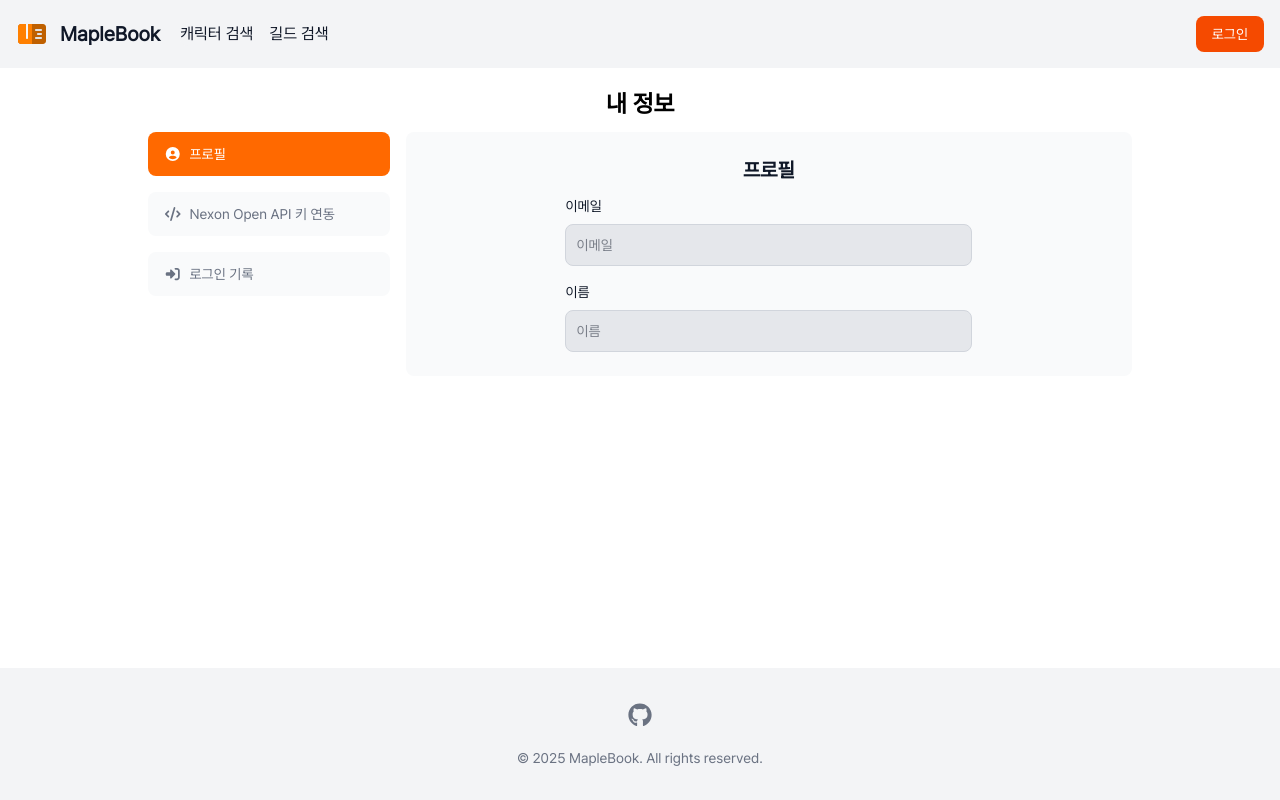
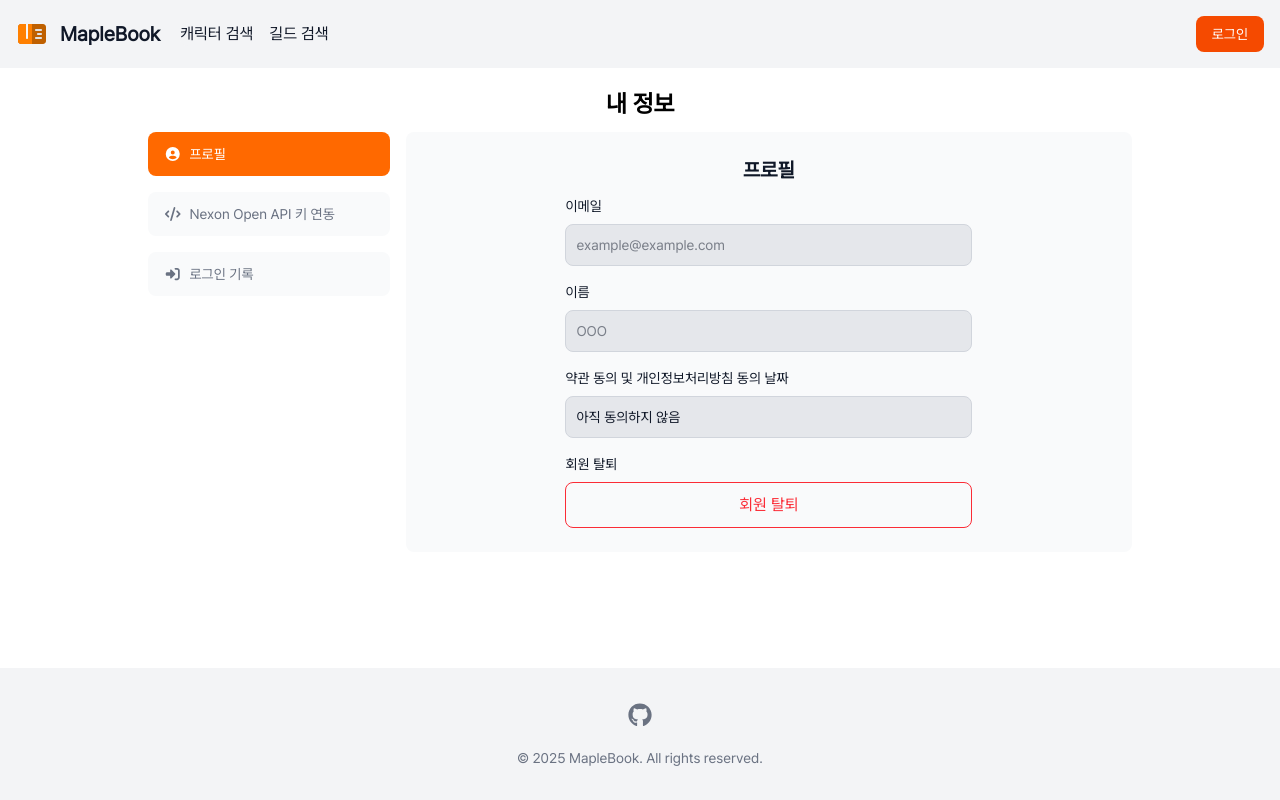
Before and after one commit to PARKSEHYUNN/MapleBook, a Next.js app: page /mypage in a window 1280 px wide. Built offline with nearby package versions, Linux system fonts and the light colour scheme; no server answers.

Commit message:
Update Withdraw

```diff
--- a/next-auth.d.ts
+++ b/next-auth.d.ts
@@ -8,11 +8,13 @@ declare module "next-auth" {
     user: {
       id: string;
       termsAgreed: boolean;
+      termsAgreedAt: Date | null;
       mainCharacter: Character | null;
     } & DefaultSession["user"];
   }
 
   interface User extends DefaultUser {
     termsAgreed: boolean;
+    termsAgreedAt: Date | null;
   }
 }
--- a/package.json
+++ b/package.json
@@ -22,7 +22,8 @@
     "next-auth": "^5.0.0-beta.30",
     "react": "19.2.0",
     "react-dom": "19.2.0",
-    "react-markdown": "^10.1.0"
+    "react-markdown": "^10.1.0",
+    "sweetalert2": "^11.26.3"
   },
   "devDependencies": {
     "@tailwindcss/postcss": "^4",
--- /dev/null
+++ b/src/app/api/withdraw/route.ts
@@ -0,0 +1,37 @@
+// src/app/api/withdraw/route.ts
+
+import { auth } from "@/auth";
+import { prisma } from "@/lib/prisma";
+import { NextResponse } from "next/server";
+
+export async function DELETE(req: Request) {
+  try {
+    const session = await auth();
+
+    if (!session || !session.user || !session.user.id)
+      return NextResponse.json({ error: "Unauthorized" }, { status: 401 });
+
+    const userId = session.user.id;
+
+    await prisma.$transaction(async (tx) => {
+      await tx.character.updateMany({
+        where: { userId: userId },
+        data: {
+          userId: null,
+        },
+      });
+
+      await tx.user.delete({
+        where: { id: userId },
+      });
+    });
+
+    return NextResponse.json({ success: true }, { status: 200 });
+  } catch (error) {
+    console.error("Error during user withdrawal:", error);
+    return NextResponse.json(
+      { error: "Internal Server Error" },
+      { status: 500 }
+    );
+  }
+}
--- a/src/app/mypage/page.tsx
+++ b/src/app/mypage/page.tsx
@@ -3,8 +3,10 @@
 "use client";
 
 import { useHash } from "@/hooks/useHash";
-import { useMemo } from "react";
-import { useSession } from "next-auth/react";
+import { useMemo, useState } from "react";
+import { signOut, useSession } from "next-auth/react";
+
+import Swal from "sweetalert2";
 
 import { FontAwesomeIcon } from "@fortawesome/react-fontawesome";
 import {
@@ -29,10 +31,75 @@ const getValidTabId = (hash: string) => {
 export default function MypagePage() {
   const { data: session, status } = useSession();
 
+  const [isWithdrawLoading, setIsWithdrawLoading] = useState(false);
+
   const hash = useHash();
   const activeTab = useMemo(() => {
     return getValidTabId(hash);
   }, [hash]);
+
+  const agreedAt = session?.user?.termsAgreedAt;
+  const formattedDate = agreedAt
+    ? new Date(agreedAt).toLocaleDateString("ko-KR")
+    : "아직 동의하지 않음";
+
+  const handleWithdrawal = () => {
+    setIsWithdrawLoading(true);
+
+    Swal.fire({
+      title: "정말로 탈퇴하시겠습니까?",
+      html: `
+        <div style="text-align: left; padding: 0 1rem;">
+          <p>계정을 탈퇴하면 다음 정보가 <strong>영구적으로 삭제</strong>되며, 복구할 수 없습니다.</p>
+          <ul style="list-style-position: inside; margin: 10px 0;">
+            <li style="margin-left: 10px;">- 계정 정보 (이메일, 프로필)</li>
+            <li style="margin-left: 10px;">- Google 소셜 로그인 연동 정보</li>
+            <li style="margin-left: 10px;">- 연동된 NEXON Open API 키</li>
+          </ul>
+
+          <p style="font-weight: bold; margin-top: 15px;">[유지되는 정보 안내]</p>
+          <ul style="list-style-position: inside; margin: 10px 0;">
+            <li style="margin-left: 10px;">- 회원님이 등록한 <strong>캐릭터 정보</strong>는 삭제되지 않고, 검색 가능한 공용 데이터로 유지됩니다.</li>
+            <li style="margin-left: 10px;">- 이용약관(제17조 4항)에 따라, 작성하신 <strong>방명록</strong> 등은 <strong>닉네임과 함께 유지</strong>됩니다.</li>
+          </ul>
+        </div>
+      `,
+      icon: "warning",
+      showCancelButton: true,
+      confirmButtonText: "예, 위 내용을 확인했으며 탈퇴합니다.",
+      cancelButtonText: "취소",
+      customClass: {
+        confirmButton:
+          "text-red-500 bg-transparent text-red-500 border border-red-500 hover:text-white hover:bg-red-500 cursor-pointer px-4 py-2.5 rounded-lg me-2",
+        cancelButton:
+          "text-blue-500 bg-transparent text-blue-500 border border-blue-500 hover:text-white hover:bg-blue-500 cursor-pointer px-4 py-2.5 rounded-lg me-2",
+      },
+      buttonsStyling: false,
+    })
+      .then(async (result) => {
+        if (result.isConfirmed) {
+          try {
+            const res = await fetch("/api/withdraw", { method: "DELETE" });
+            if (!res.ok) throw new Error("회원 탈퇴에 실패했습니다.");
+
+            Swal.fire({
+              title: "탈퇴 완료",
+              text: "이용해주셔서 감사합니다.",
+              icon: "success",
+            }).then(() => {
+              signOut();
+            });
+          } catch (error) {
+            console.error(error);
+            alert("오류가 발생했습니다.");
+            setIsWithdrawLoading(false);
+          }
+        }
+      })
+      .then(() => {
+        setIsWithdrawLoading(false);
+      });
+  };
 
   return (
     <div className="flex w-full flex-col items-center justify-start p-5">
@@ -73,7 +140,7 @@ export default function MypagePage() {
                     type="text"
                     id="email"
                     className="bg-gray-200 border border-gray-300 text-gray-900 text-sm rounded-lg focus:ring-blue-500 focus:border-blue-500 block w-full p-2.5"
-                    placeholder="이메일"
+                    placeholder="example@example.com"
                     required
                     disabled
                     value={session?.user.email as string}
@@ -91,11 +158,43 @@ export default function MypagePage() {
                     type="text"
                     id="name"
                     className="bg-gray-200 border border-gray-300 text-gray-900 text-sm rounded-lg focus:ring-blue-500 focus:border-blue-500 block w-full p-2.5"
-                    placeholder="이름"
+                    placeholder="OOO"
                     required
                     disabled
                     value={session?.user.name as string}
                   />
+                </div>
+
+                <div className="w-full mt-4">
+                  <label
+                    htmlFor="terms"
+                    className="block mb-2 text-sm font-medium text-gray-900 text-start"
+                  >
+                    약관 동의 및 개인정보처리방침 동의 날짜
+                  </label>
+                  <input
+                    type="text"
+                    id="terms"
+                    className="bg-gray-200 border border-gray-300 text-gray-900 text-sm rounded-lg focus:ring-blue-500 focus:border-blue-500 block w-full p-2.5"
+                    placeholder="0000-00-00"
+                    required
+                    disabled
+                    value={formattedDate}
+                  />
+                </div>
+
+                <div className="w-full mt-4">
+                  <label className="block mb-2 text-sm font-medium text-gray-900 text-start">
+                    회원 탈퇴
+                  </label>
+                  <button
+                    type="button"
+                    onClick={handleWithdrawal}
+                    disabled={isWithdrawLoading}
+                    className="text-center p-2.5 rounded-lg w-full gap-2 text-red-500 bg-transparent border border-red-500 hover:text-white hover:bg-red-500 cursor-pointer ring-none disabled:opacity-50 disabled:text-red-500 disabled:hover:bg-transparent disabled:cursor-default"
+                  >
+                    {isWithdrawLoading ? "처리 중..." : "회원 탈퇴"}
+                  </button>
                 </div>
               </div>
             </div>
--- a/src/app/terms/page.tsx
+++ b/src/app/terms/page.tsx
@@ -31,7 +31,8 @@ export default function TermsPage() {
 
     fetch("/privacy.md")
       .then((res) => res.text())
-      .then((text) => setPrivacyMd(text));
+      .then((text) => setPrivacyMd(text))
+      .then(() => console.log(privacyMd));
   }, []);
 
   const handleAgree = async () => {
@@ -185,7 +186,8 @@ export default function TermsPage() {
       <button
         onClick={handleAgree}
         disabled={!isTermsChecked || !isPrivacyChecked || isLoading}
-        className="w-[50%] mt-3 rounded-md bg-blue-600 px-4 py-2 text-sm font-medium text-white hover:bg-blue-700 focus:outline-none focus:ring-2 focus:ring-blue-500 focus:ring-offset-2 disabled:opacity-50"
+        // className="w-[50%] mt-3 rounded-md bg-blue-600 px-4 py-2 text-sm font-medium text-white hover:bg-blue-700 focus:outline-none focus:ring-2 focus:ring-blue-500 focus:ring-offset-2 disabled:opacity-50"
+        className="w-[50%] mt-3 text-center p-2.5 rounded-lg text-orange-500 bg-transparent border border-orange-500 hover:text-white hover:bg-orange-500 cursor-pointer ring-none disabled:opacity-50 disabled:text-orange-500 disabled:hover:bg-transparent disabled:cursor-default"
       >
         {isLoading ? "처리 중..." : "모두 동의하고 계속하기"}
       </button>
--- a/src/auth.ts
+++ b/src/auth.ts
@@ -23,6 +23,7 @@ export const { handlers, auth, signIn, signOut } = NextAuth({
       if (session.user) {
         session.user.id = user.id;
         session.user.termsAgreed = (user as User).termsAgreed;
+        session.user.termsAgreedAt = (user as User).termsAgreedAt;
 
         const userWithMainCharacter = await prisma.user.findUnique({
           where: { id: user.id },
--- a/src/proxy.ts
+++ b/src/proxy.ts
@@ -37,6 +37,6 @@ export default auth((req) => {
 
 export const config = {
   matcher: [
-    "/((?!api/|_next/static|_next/image|favicon.ico|logo.svg|google.svg).*)",
+    "/((?!api/|_next/static|_next/image|favicon.ico|logo.svg|google.svg|privacy.md|terms.md).*)",
   ],
 };
```
Also changed, not shown: 1 other file (tests, documents, lock files or other folders).
